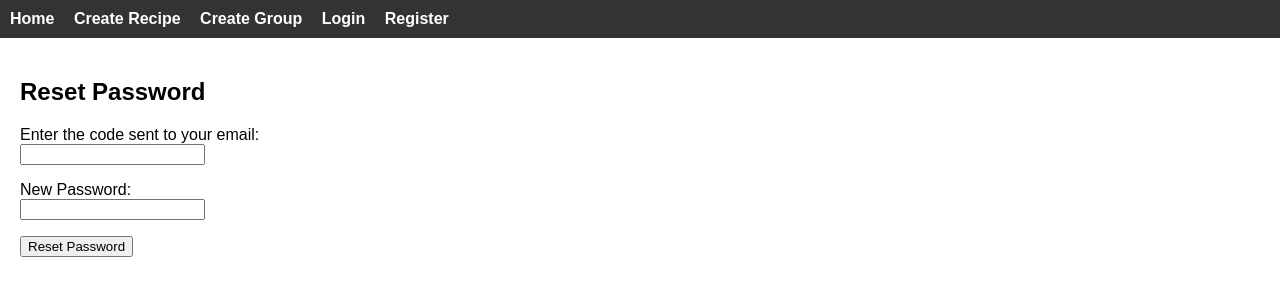
After one commit to jessmorrill/SharedPlate, a Flask app: page /reset-password in a window 1280 px wide. The commit adds this page. Shown: the top 300 px of the page. Run offline with Flask 3, Linux system fonts and the light colour scheme; parts of the project's set-up code (start-up, migrations or seed data) failed here and were passed over.

Commit message:
added forgot password/reset password.
Co-authored-by: Copilot <copilot@github.com>

```diff
--- a/app/forms.py
+++ b/app/forms.py
@@ -1,12 +1,12 @@
 from flask_wtf import FlaskForm
-from wtforms import StringField, IntegerField, SubmitField, RadioField, TextAreaField, FieldList, FormField
+from wtforms import StringField, IntegerField, SubmitField, RadioField, TextAreaField, FieldList, FormField, SelectField
 from wtforms.validators import DataRequired, Optional, NumberRange, InputRequired
 from wtforms import Form
 
 class IngredientForm(Form):
     num= IntegerField("Quantity:", validators=[Optional(), NumberRange(min=1, message="Must be at least 1")])
     ingredient_name = StringField("Ingredient:", validators=[Optional()])
-    unit = StringField("Unit:", validators=[Optional()])
+    unit = SelectField("Unit:", choices=[('', 'None'), ('oz', 'Ounces'), ('cups', 'Cups'), ('tbsp', 'Tablespoons'), ('tsp', 'Teaspoons'), ('lb', 'Pounds'), ('g', 'Grams'), ('kg', 'Kilograms'), ('ml', 'Milliliters'), ('l', 'Liters'), ('pint', 'Pint'), ('quart', 'Quart'), ('gallon', 'Gallon')], validators=[Optional()])
 
 class CreateRecipe(FlaskForm):
     title = StringField("Recipe Title:",validators=[DataRequired()])
--- a/app/routes.py
+++ b/app/routes.py
@@ -161,6 +161,40 @@ def verify():
         else:
             return render_template('verify.html', error='Incorrect code, try again.')
     return render_template('verify.html', error=None)
+
+
+@app.route('/forgot-password', methods=['GET', 'POST'])
+def forgot_password():
+    if request.method == 'POST':
+        email = request.form.get('email')
+        user = User.query.filter_by(email=email).first()
+        if user:
+            code = str(random.randint(100000, 999999))
+            session['reset_email'] = email
+            session['reset_code'] = code
+            msg = Message('Password Reset Code', recipients=[email])
+            msg.body = f'Your SharedPlate password reset code is: {code}'
+            mail.send(msg)
+            return redirect(url_for('reset_password'))
+    return render_template('forgot_password.html')
+
+
+@app.route('/reset-password', methods=['GET', 'POST'])
+def reset_password():
+    if request.method == 'POST':
+        entered = request.form.get('code')
+        password = request.form.get('password')
+        if entered == session.get('reset_code'):
+            user = User.query.filter_by(email=session.get('reset_email')).first()
+            if user:
+                user.password = password
+                db.session.commit()
+                session.pop('reset_code', None)
+                session.pop('reset_email', None)
+                return redirect(url_for('login'))
+        else:
+            return render_template('reset_password.html', error='Incorrect code, try again.')
+    return render_template('reset_password.html', error=None)
 
 
 @app.route('/login', methods=['GET', 'POST'])
--- a/app/templates/login.html
+++ b/app/templates/login.html
@@ -14,4 +14,6 @@
     <button type="submit">Login</button>
 </form>
 
+<p><a href="{{ url_for('forgot_password') }}">Forgot Password?</a></p>
+
 {% endblock %}
--- /dev/null
+++ b/app/templates/reset_password.html
@@ -0,0 +1,21 @@
+{% extends "base.html" %}
+
+{% block content %}
+
+<h2>Reset Password</h2>
+
+{% if error %}
+<p style="color: red;">{{ error }}</p>
+{% endif %}
+
+<form method="POST">
+    <p>Enter the code sent to your email:<br>
+    <input type="text" name="code" required></p>
+
+    <p>New Password:<br>
+    <input type="password" name="password" required></p>
+
+    <button type="submit">Reset Password</button>
+</form>
+
+{% endblock %}
```
Also changed, not shown: app/templates/forgot_password.html (added, +14 -0 lines).
